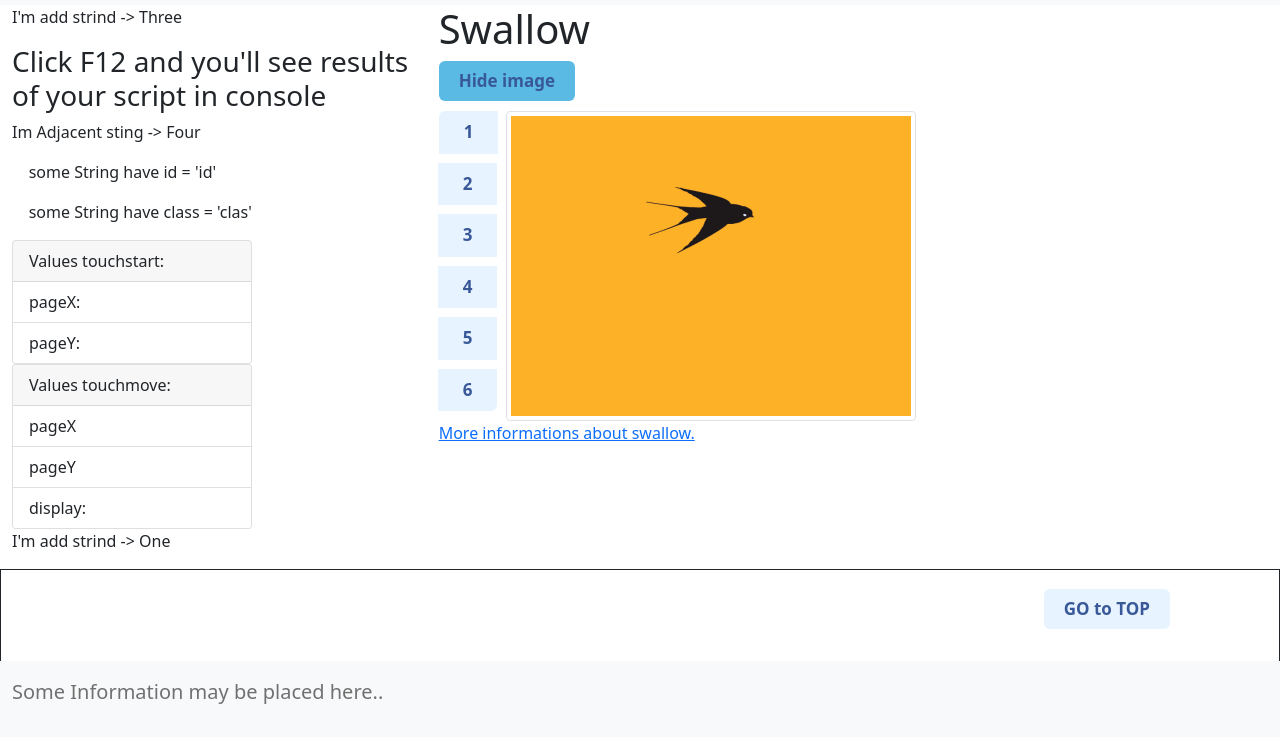
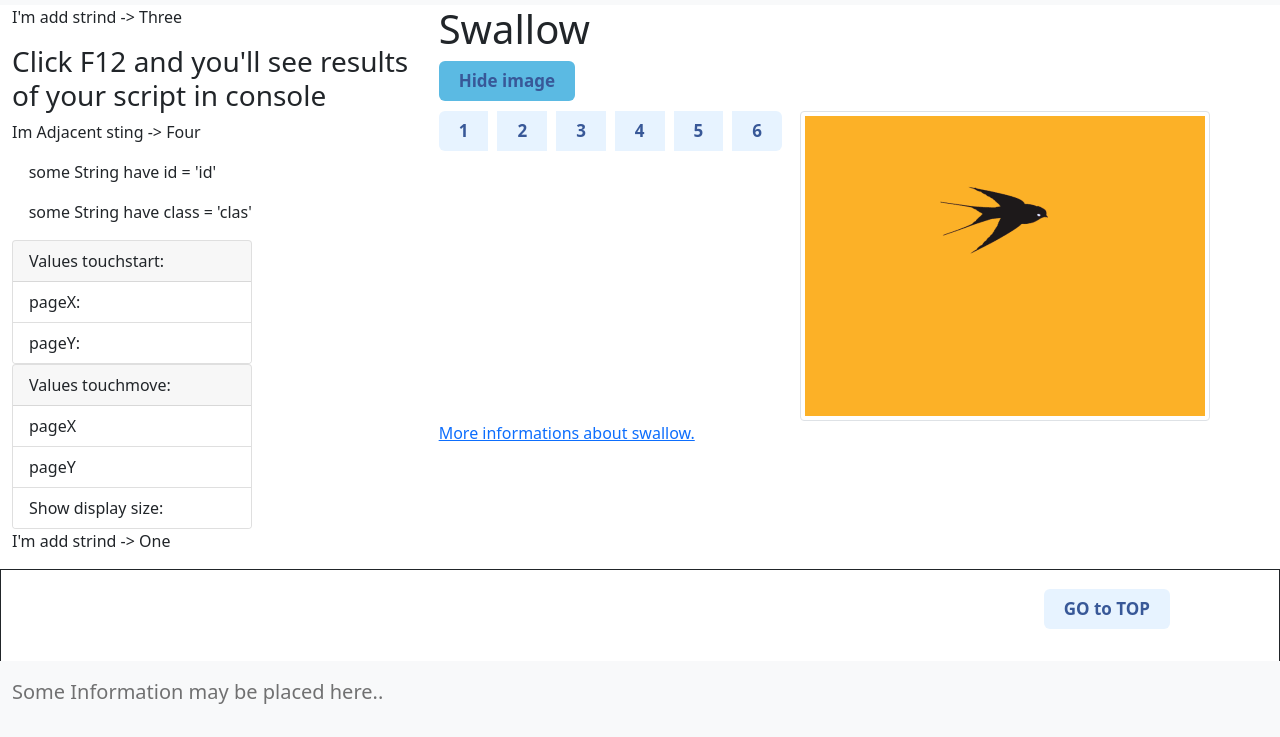
Before and after one commit to zenuaa/learn, a plain HTML site: page index.html in a window 1280 px wide. Shown: the part 61-798 px from the top of the page. Drawn offline with nearby package versions, Linux system fonts and the light colour scheme.

Commit message:
shiw display size for click

```diff
--- a/index.html
+++ b/index.html
@@ -87,7 +87,7 @@
                         <ul class="list-group list-group-flush">
                             <li class="list-group-item">pageX</li>
                             <li class="list-group-item">pageY</li>
-                            <li class="list-group-item">display: </li>
+                            <li class="list-group-item">Show display size: </li>
 
                         </ul>
                     </div>
--- a/trySome.js
+++ b/trySome.js
@@ -162,7 +162,6 @@ allButton[3].addEventListener('click', hidePicture);
 allButton[2].addEventListener('click', showPicture);
 
 document.querySelectorAll('.btn-primary').forEach((item, index) => {
-    item.parentNode.classList.add('btn-group-vertical');
         item.addEventListener('click', () => {
         picture.src = pictureDB[index].url;
         moreInformationLink.textContent = strInfoPicture + `${pictureDB[index].name.toLowerCase()}`;
```
